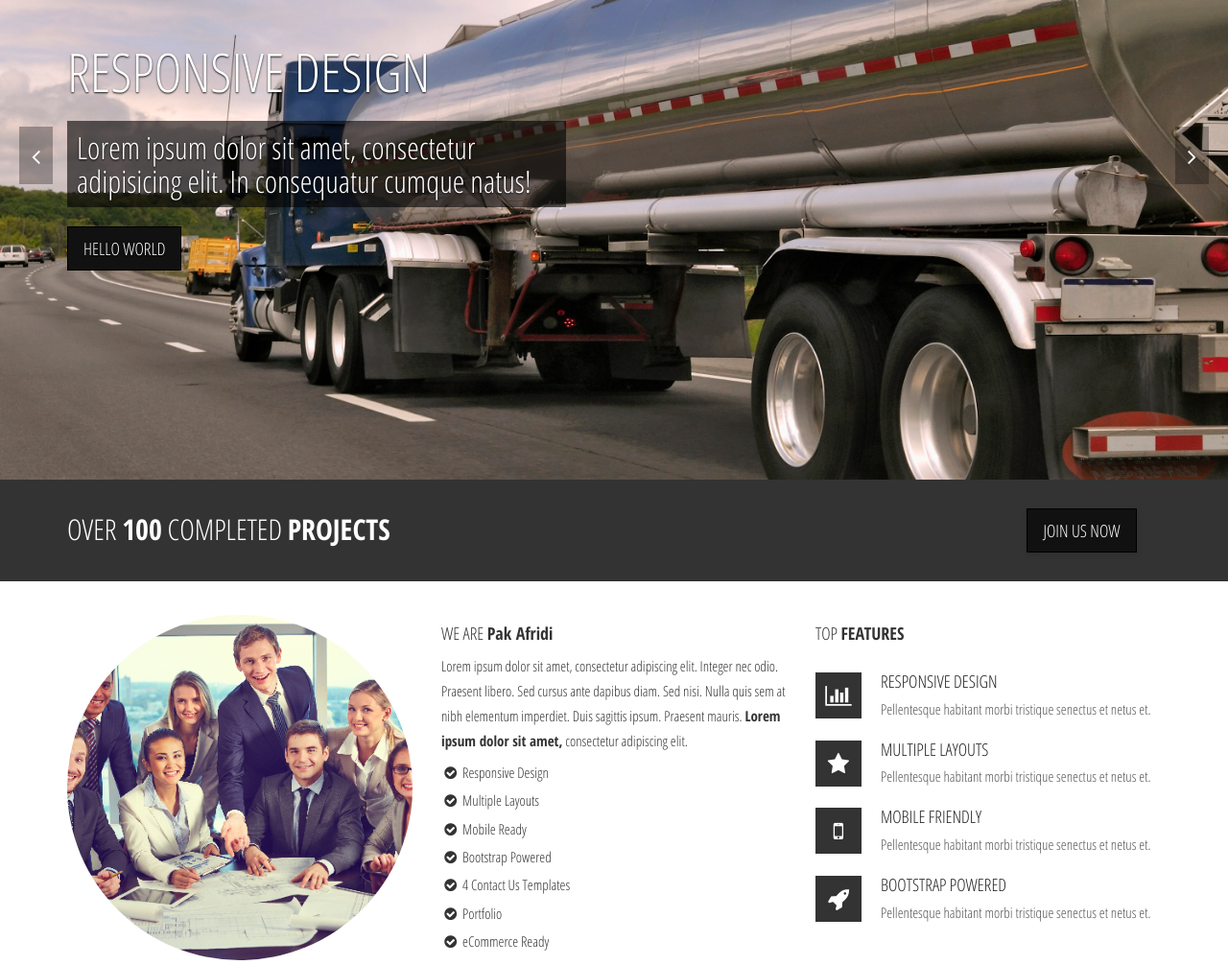
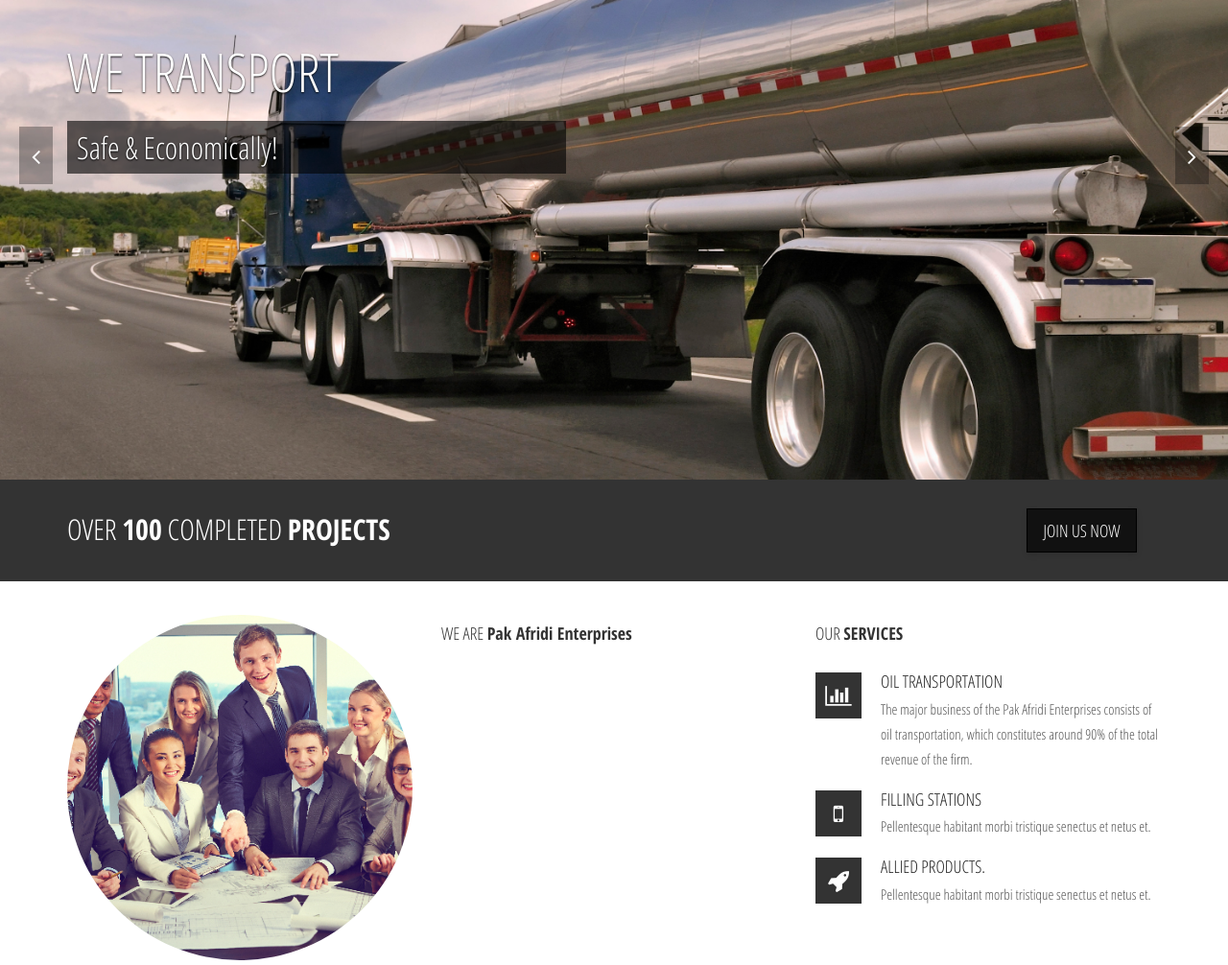
Before and after one commit to shamimafridi/PakAfridi, a website: page index.html in a window 1280 px wide. Shown: the part 180-1186 px from the top of the page at 96% size. Drawn offline with Linux system fonts and the light colour scheme.

Commit message:
add business major information

```diff
--- a/index.html
+++ b/index.html
@@ -164,25 +164,24 @@
 
     			<li class="selected" style="background-image:url('images/slides/slide3.jpg');">
     				<div class="container">
-    					<h1>Pak Afridi Template</h1>
-    					<h2>Lorem ipsum dolor sit amet, consectetur adipisicing elit. In consequatur cumque natus!</h2>
-    					<a href="#" class="btn btn-primary btn-lg text-uppercase">Hello World</a>
+    					<h1>Pak Afridi Enterprises</h1>
+    					<h2>Leading oil transportation company in Pakistan!</h2>
     				</div>
     			</li>
 
     			<li style="background-image:url('images/slides/slide10.jpg');">
                     <div class="container">
-    					<h1>Responsive Design</h1>
-    					<h2>Lorem ipsum dolor sit amet, consectetur adipisicing elit. In consequatur cumque natus!</h2>
-    					<a href="#" class="btn btn-primary btn-lg text-uppercase">Hello World</a>
+    					<h1>We Transport</h1>
+    					<h2>Safe & Economically!</h2>
+    					<!-- <a href="#" class="btn btn-primary btn-lg text-uppercase">Hello World</a> -->
     				</div>
     			</li>
 
     			<li style="background-image:url('images/slides/slide11.jpg');">
                     <div class="container">
-    					<h1>We Are Pak Afridi</h1>
-    					<h2>Lorem ipsum dolor sit amet, consectetur adipisicing elit. In consequatur cumque natus!</h2>
-    					<a href="#" class="btn btn-primary btn-lg text-uppercase">Hello World</a>
+    					<h1>We Are Pak Afridi Enterprises</h1>
+    					<h2>An Oil Transport Company!</h2>
+    					<!-- <a href="#" class="btn btn-primary btn-lg text-uppercase">Hello World</a> -->
     				</div>
     			</li>
 
@@ -225,9 +224,11 @@
                             </div>
 
                             <div class="col-md-6 wow fadeIn">
-                                <h4>WE ARE <b>Pak Afridi</b></h4>
-                                <p>Lorem ipsum dolor sit amet, consectetur adipiscing elit. Integer nec odio. Praesent libero. Sed cursus ante dapibus diam. Sed nisi. Nulla quis sem at nibh elementum imperdiet. Duis sagittis ipsum. Praesent mauris. <b>Lorem ipsum dolor sit amet,</b> consectetur adipiscing elit. </p>
-                                <ul class="list-unstyled home-list">
+                                <h4>WE ARE <b>Pak Afridi Enterprises</b></h4>
+                                <p>
+
+                                </p>
+                                    <!-- <ul class="list-unstyled home-list">
                                     <li><i class="fa fa-check-circle fa-fw"></i> Responsive Design</li>
                                     <li><i class="fa fa-check-circle fa-fw"></i> Multiple Layouts</li>
                                     <li><i class="fa fa-check-circle fa-fw"></i> Mobile Ready</li>
@@ -235,7 +236,7 @@
                                     <li><i class="fa fa-check-circle fa-fw"></i> 4 Contact Us Templates</li>
                                     <li><i class="fa fa-check-circle fa-fw"></i> Portfolio</li>
                                     <li><i class="fa fa-check-circle fa-fw"></i> eCommerce Ready</li>
-                                </ul>
+                                </ul> -->
                             </div>
                         </div>
                     </div>
@@ -245,29 +246,26 @@
                         <div id="services-4">
                             <div class="row wow fadeIn">
                                 <div class="col-md-12">
-                                    <h4 class="text-uppercase">Top <b>Features</b></h4>
+                                    <h4 class="text-uppercase">Our <b>Services</b></h4>
                                 </div>
                             </div>
                             <div class="row">
                                 <div class="col-md-12">
                                     <div class="feature wow fadeInUp">
                                         <i class="fa fa-bar-chart"></i>
-                                        <h4 class="text-uppercase">Responsive Design</h4>
-                                        <p>Pellentesque habitant morbi tristique senectus et netus et.</p>
+                                        <h4 class="text-uppercase">Oil Transportation</h4>
+                                        <p>The major business of the Pak Afridi Enterprises consists of oil transportation, which constitutes around 90% of the total revenue of the firm.</p>
                                     </div>
-                                    <div class="feature wow fadeInUp">
-                                        <i class="fa fa-star"></i>
-                                        <h4 class="text-uppercase">Multiple Layouts</h4>
-                                        <p>Pellentesque habitant morbi tristique senectus et netus et.</p>
-                                    </div>
+
                                     <div class="feature wow fadeInUp">
                                         <i class="fa fa-mobile"></i>
-                                        <h4 class="text-uppercase">Mobile Friendly</h4>
+                                        <h4 class="text-uppercase">Filling Stations</h4>
                                         <p>Pellentesque habitant morbi tristique senectus et netus et.</p>
                                     </div>
                                     <div class="feature wow fadeInUp">
                                         <i class="fa fa-rocket"></i>
-                                        <h4 class="text-uppercase">Bootstrap Powered</h4>
+                                        <h4 class="text-uppercase">Allied
+                                                Products.</h4>
                                         <p>Pellentesque habitant morbi tristique senectus et netus et.</p>
                                     </div>
                                 </div>
@@ -517,7 +515,7 @@
                 <div class="container">
                     <div class="row wow fadeIn">
                         <div class="col-md-12 text-center">
-                            <h3 class="text-uppercase">Our <b>Partners</b></h3>
+                            <h3 class="text-uppercase">Our <b>Clients</b></h3>
                             <div class="space40"></div>
                         </div>
 
@@ -535,6 +533,12 @@
 
                                 <div class="text-center">
                                     <img class="partner-log" alt="" src="images/partners/shell.jpg">
+                                </div>
+                                <div class="text-center">
+                                    <img class="partner-log" alt="" src="images/partners/parco.jpg">
+                                </div>
+                                <div class="text-center">
+                                    <img class="partner-log" alt="" src="images/partners/arl.jpg">
                                 </div>
                             </div>
                             <!-- carousel end -->
```
Also changed, not shown: index-5.html (+1 -1 lines), images/partners/arl.jpg (added), images/partners/parco.jpg (added), images/partners/parco.png (added).
